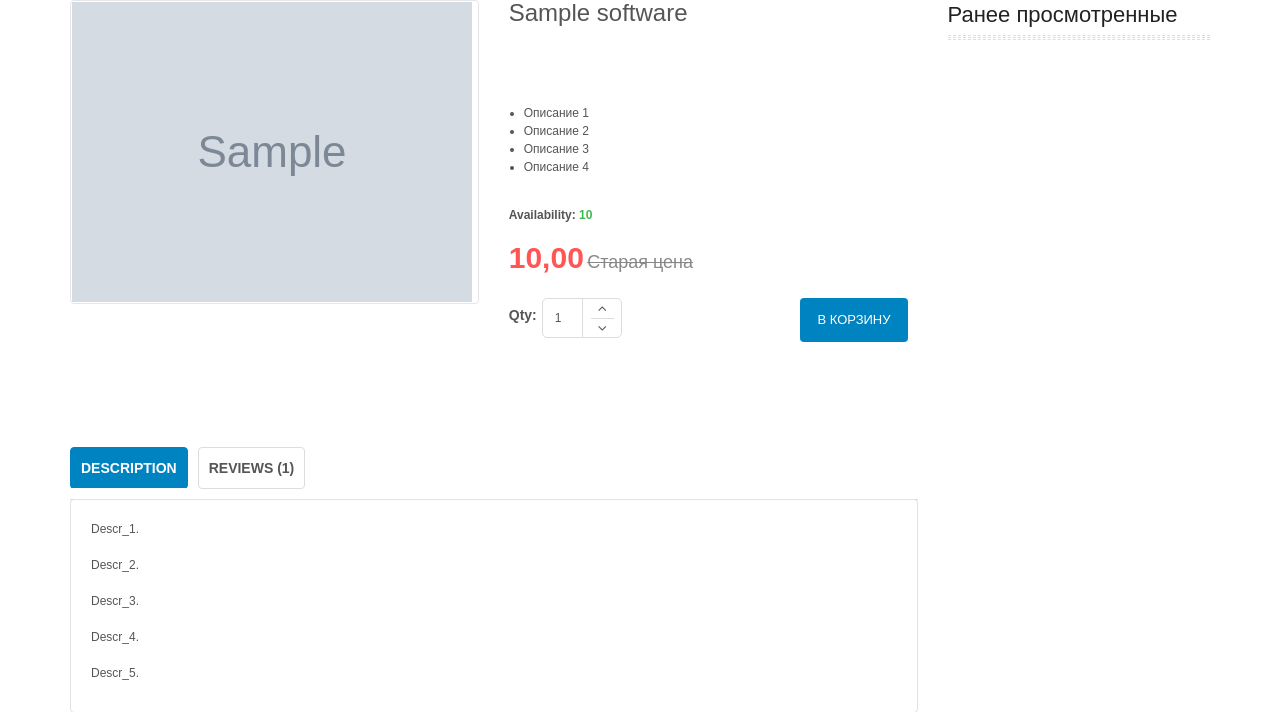
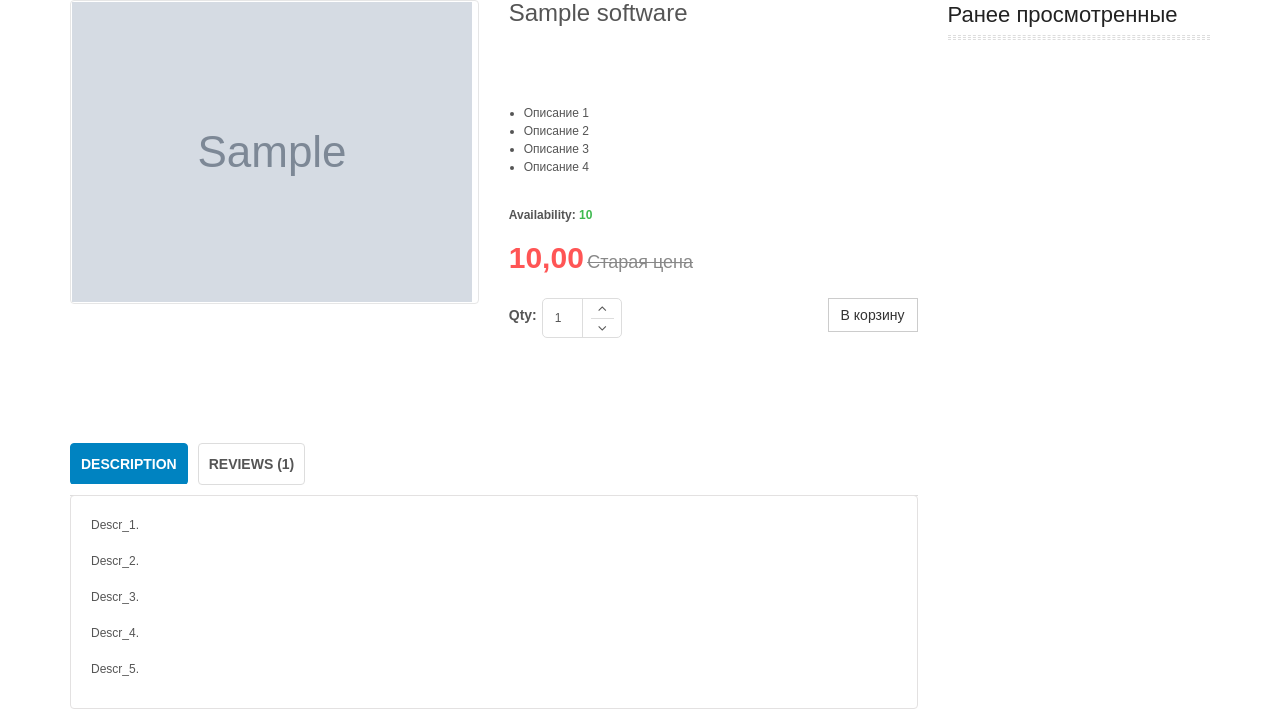
Before and after one commit to FedorSannikov1988/django_group_petproject, a Django app: page /product/product/1 in a window 1280 px wide. Shown: the part 225-937 px from the top of the page. Run offline with Django 4.2, Linux system fonts and the light colour scheme; data comes from the database, SQL or seed files in the repository; tables that the repository leaves empty hold one stand-in row (values such as "Sample post"); grey boxes marked "Sample" are stand-in pictures; parts of the project's set-up code (start-up, migrations or seed data) failed here and were passed over; some libraries are stand-ins or nearby versions.

Commit message:
after merging and correction

```diff
--- a/shop/templates/base.html
+++ b/shop/templates/base.html
@@ -46,7 +46,6 @@
                                         <li class="signin"><a href="{% url 'users:login' %}" class="top-link-checkout" title="Войти"><span>Войти</span></a></li>
                                         <li class="register"><a href="{% url 'users:register' %}" title="Регистрация"><span> Регистрация </span></a></li>
                                     {% endif %}
-
                                     {% if user.is_superuser %}
                                         <li class="signin"><a href="{% url 'admin:index' %}" class="top-link-checkout" title="Панель-администратора"><span>Войти в панель-администратора</span></a></li>
                                     {% endif %}
--- a/shop/templates/product.html
+++ b/shop/templates/product.html
@@ -110,9 +110,15 @@
 												</div>
 											</div>
 											<div class="info-product-right">
-												<div class="cart">
-													<input type="button" data-toggle="tooltip" title="" value="В корзину" data-loading-text="Loading..." id="button-cart" class="btn btn-mega btn-lg" onclick="cart.add('42', '1');" data-original-title="В корзину">
-												</div>
+{#												<div class="cart">           #}
+{#													<input type="button" data-toggle="tooltip" title="" value="В корзину" data-loading-text="Loading..." id="button-cart" class="btn btn-mega btn-lg" onclick="cart.add('42', '1');" data-original-title="В корзину"> #}
+{#												</div> #}
+                                                <div class="button-group">
+                                                    <a class="addToCart btn btn-default"
+                                                       href="{% url "products_catalog:cart_add_one" software_id %}">
+                                                        В корзину
+                                                    </a>
+                                                </div>
 {#												<div class="add-to-links wish_comp">#}
 {#													<ul class="blank list-inline">#}
 {#														<li class="wishlist">#}
--- a/shop/views.py
+++ b/shop/views.py
@@ -1,10 +1,9 @@
 from django.contrib.auth.decorators import login_required
 from django.shortcuts import render, HttpResponseRedirect
 from django.urls import reverse
+from django.core.paginator import Paginator
 from shop.forms import ShopFaqForm
-from shop.models import SoftwareCategory, Software, FeaturesSoftware, DevelopmentTeam, FAQ, Cart
-from shop.models import SoftwareCategory, Software, DevelopmentTeam, FAQ, Cart
-from django.core.paginator import Paginator
+from shop.models import FeaturesSoftware, SoftwareCategory, Software, DevelopmentTeam, FAQ, Cart
 
 
 def title_for_basic_template():
@@ -25,23 +24,13 @@ def data_for_basic_template(request):
     return data
 
 
-def all_soft():
-    data = {
-        # "all_soft": Software.objects.all(),
-        # "software_operating_systems": Software.objects.filter(category__name='Операционные системы'),
-        # "software_office": Software.objects.filter(category__name='Офисное ПО'),
-        # "software_antivirus_protection": Software.objects.filter(category__name='Антивирусная защита')
-    }
-    return data
-
-
 def index(request):
     title_index = 'Главная страница - '
 
     context = {
         "page_title": title_index + title_for_basic_template()
     }
-    return render(request, 'index.html', {**context, **data_for_basic_template(request), **all_soft()})
+    return render(request, 'index.html', {**context, **data_for_basic_template(request)})
 
 
 def sitemap(request):
@@ -91,6 +80,7 @@ def product(request, software_id):
     category = SoftwareCategory.objects.get(id=software.category_id)
     context = {
         'page_title': title_product + title_for_basic_template(),
+        'software_id': software_id,
         'software_name': software.name,
         'software_image': software.image.url,
         'software_price': software.price,
@@ -98,7 +88,7 @@ def product(request, software_id):
         'software_category_id': software.category_id,
         'software_category_name': category.name,
     }
-    return render(request, 'product.html', context)
+    return render(request, 'product.html', {**context, **data_for_basic_template(request)})
 
 
 def products_catalog(request, category_id=None, page_number=1):
@@ -111,12 +101,13 @@ def products_catalog(request, category_id=None, page_number=1):
     paginator = Paginator(software, per_page=6)
     software_paginator = paginator.page(page_number)
 
-    context = {"page_title": title_product_catalog + title_for_basic_template(),
-               "categories": SoftwareCategory.objects.all(),
-               "software": software_paginator,
+    context = {
+                "page_title": title_product_catalog + title_for_basic_template(),
+                "categories": SoftwareCategory.objects.all(),
+                "software": software_paginator
+
     }
-
-    return render(request, 'catalog.html', context)
+    return render(request, 'catalog.html', {**context, **data_for_basic_template(request)})
 
 
 @login_required
@@ -130,7 +121,8 @@ def cart(request):
     for one_purchase in cart_user_small:
         featuresSoftware = FeaturesSoftware.objects.filter(id=one_purchase.software.id).first()
 
-        new_line = {'image': one_purchase.software.image,
+        new_line = {
+                    'image': one_purchase.software.image,
                     'name': one_purchase.software.name,
                     'software_id': one_purchase.software.id,
                     'one_purchase_id': one_purchase.id,
@@ -141,7 +133,8 @@ def cart(request):
                     'min_ram_mb': featuresSoftware.min_ram_mb,
                     'quantity_in_card': one_purchase.quantity,
                     'software_price': one_purchase.software.price,
-                    'one_purchase_sum': one_purchase.sum}
+                    'one_purchase_sum': one_purchase.sum
+        }
 
         cart_user_big.append(new_line)
 
@@ -151,7 +144,7 @@ def cart(request):
         'big_cart_total_sum': cart_user_small.total_sum,
         'page_title': title_cart + title_for_basic_template(),
     }
-    return render(request, 'cart.html', context)
+    return render(request, 'cart.html', {**context, **data_for_basic_template(request)})
 
 
 @login_required
```
Also changed, not shown: shop/templates/catalog.html (+4 -4 lines).
